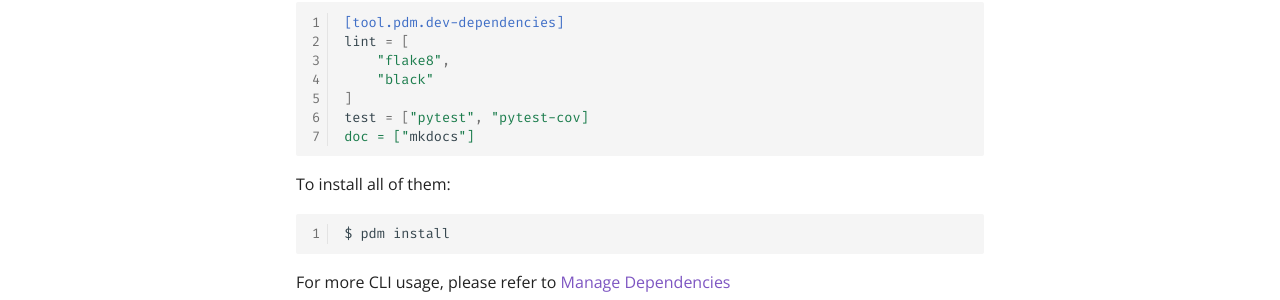
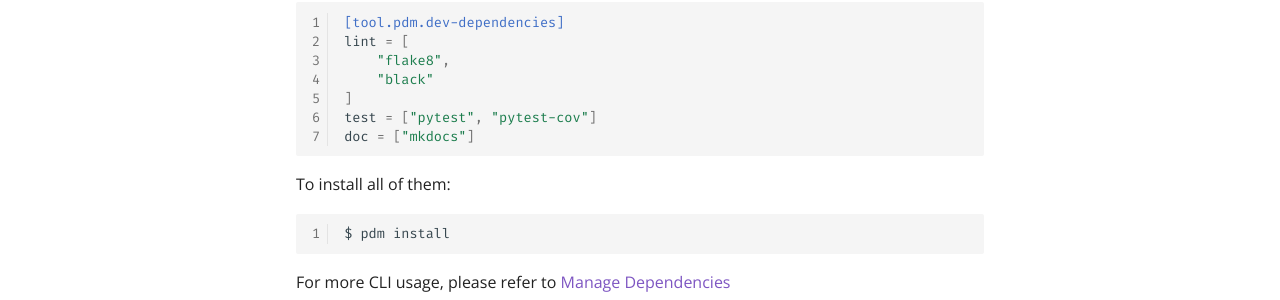
Before and after one commit to ChrisSanderser/pd-ms, an MkDocs documentation site: the page built from docs/docs/pyproject/tool-pdm.md, in a window 1280 px wide and 900 px high. Shown: the part 438-738 px from the top of the window. Built offline with MkDocs 1.6.1 and Material for MkDocs 9.7.7, drawn with Linux system fonts in a browser that asks for light colours; comment, search, counter and statistics services are not loaded.

Commit message:
Fix a minor typo, close #396

````diff
--- a/docs/docs/pyproject/tool-pdm.md
+++ b/docs/docs/pyproject/tool-pdm.md
@@ -13,7 +13,7 @@ lint = [
     "flake8",
     "black"
 ]
-test = ["pytest", "pytest-cov]
+test = ["pytest", "pytest-cov"]
 doc = ["mkdocs"]
 ```
 
````
